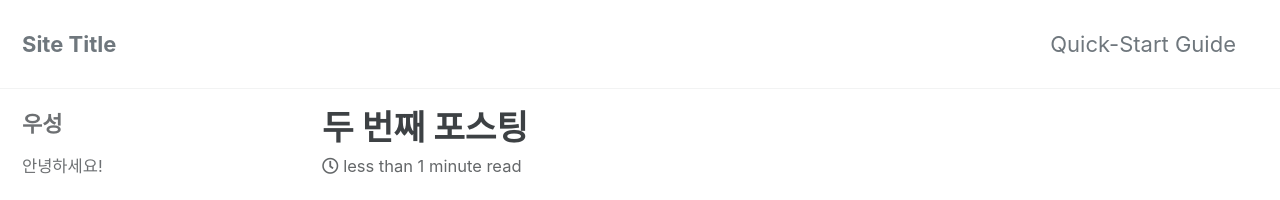
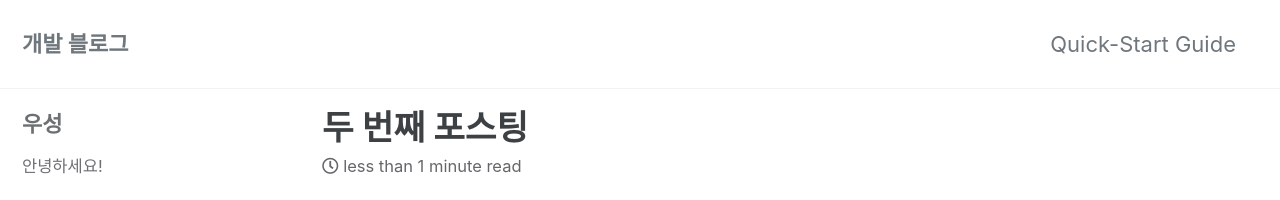
Before and after one commit to wooseongryu/wooseongryu.github.io, a Jekyll site: the page built from _posts/2022-06-18-second-post.md, in a window 1280 px wide. Shown: the top 200 px of the page. Built offline with Jekyll 4.4.1, drawn with Linux system fonts in a browser that asks for light colours; cached includes are drawn as plain includes.

Commit message:
제목 추가

```diff
--- a/_config.yml
+++ b/_config.yml
@@ -18,7 +18,7 @@ minimal_mistakes_skin    : "default" # "air", "aqua", "contrast", "dark", "dirt"
 
 # Site Settings
 locale                   : "en-US"
-title                    : "Site Title"
+title                    : "개발 블로그"
 title_separator          : "-"
 subtitle                 : # site tagline that appears below site title in masthead
 name                     : "Your Name"
```
